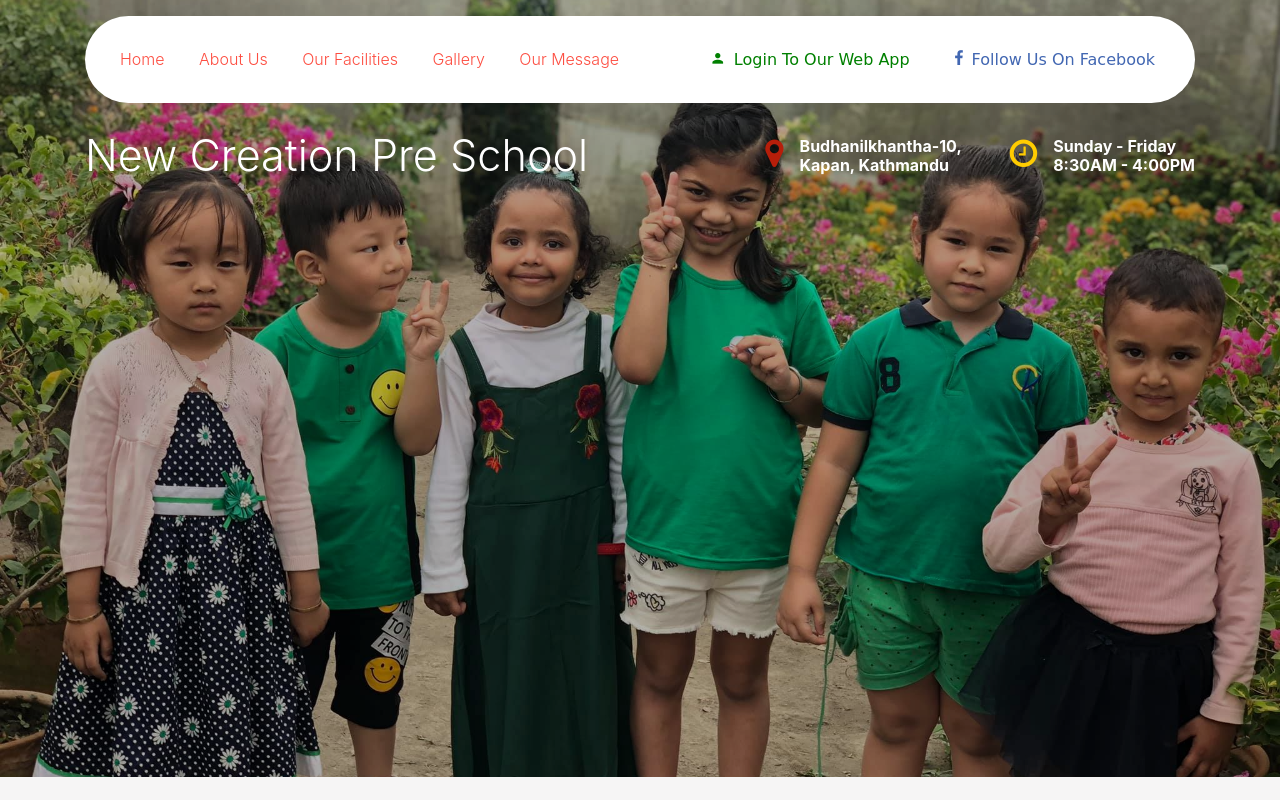
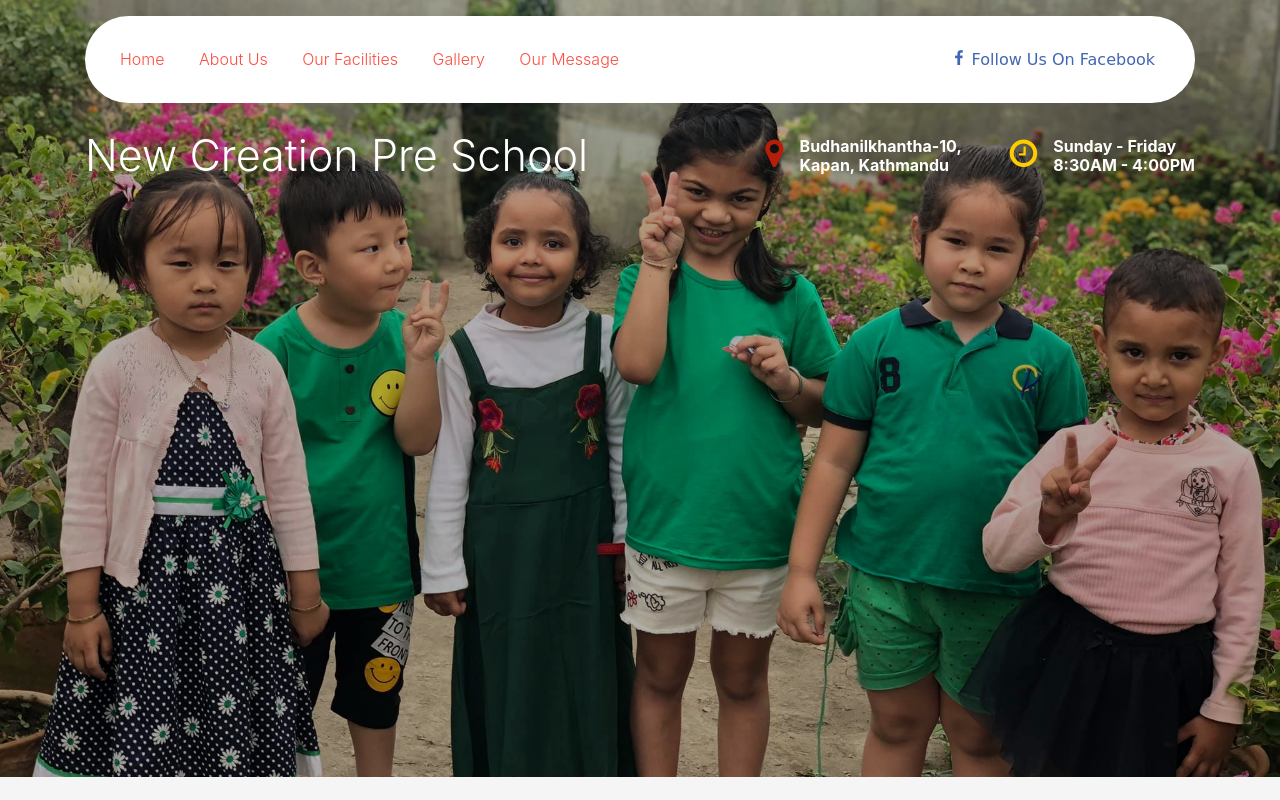
Before and after one commit to deeyashrestha1/deeyashrestha1.github.io, a plain HTML site: page New Creation Pre-School/index.html in a window 1280 px wide. Shown: the top 800 px of the page. Drawn offline with Linux system fonts and the light colour scheme; files whose address does not match are found by name.

Commit message:
Update index.html
Link to web app removed

```diff
--- a/New Creation Pre-School/index.html
+++ b/New Creation Pre-School/index.html
@@ -54,7 +54,7 @@
           </nav>
 
           <div class="top-social ml-auto">
-            <a href="#"><span class="icon-person" style="color:green; font-size:16px"> <span class="text-cursive">Login To Our Web App</span> </span></a>
+          <!--   <a href="#"><span class="icon-person" style="color:green; font-size:16px"> <span class="text-cursive">Login To Our Web App</span> </span></a> -->
             <a href="https://www.facebook.com/New-creation-pre-school-336819536467962/" target="_blank"><span class="icon-facebook" style="color:#4267B2; font-size:16px"> <span class="text-cursive">Follow Us On Facebook</span></span></a>
           </div>
 
```
